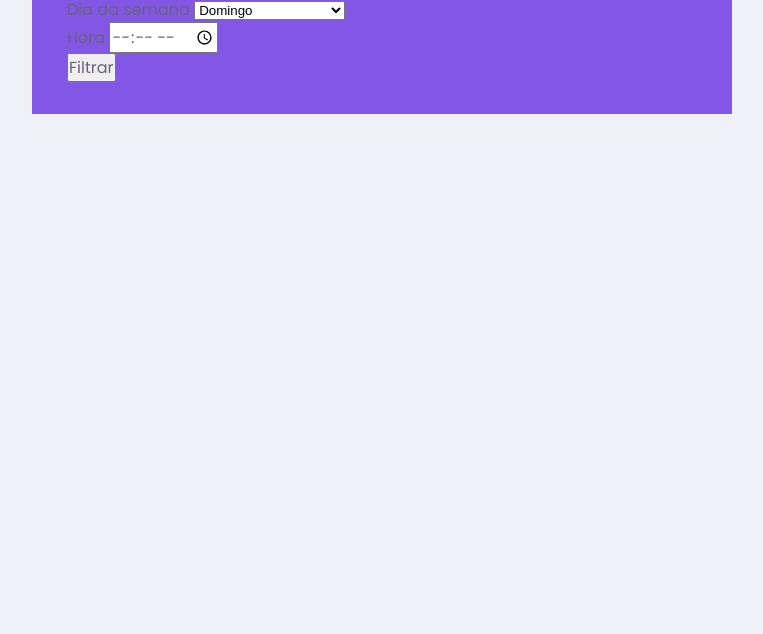
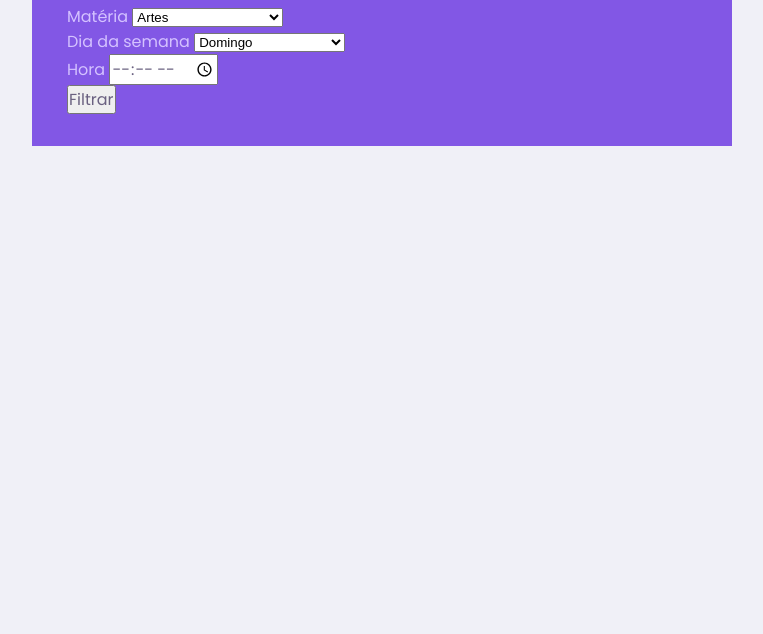
Before and after one commit to brunoedubems/Next-Level-Week-2-Trilha-discovery, a plain HTML site: page study.html in a window 1280 px wide. Shown: the part 166-800 px from the top of the page, without its empty margins (258-1021 px from the left). Drawn offline with Linux system fonts and the light colour scheme.

Commit message:
Update page-study.css

```diff
--- a/styles/partials/page-study.css
+++ b/styles/partials/page-study.css
@@ -43,3 +43,11 @@ margin: 0 auto;
     line-height: 4.2rem;
     color: var(--color-title-in-primary);
 }
+
+#search-teachers{
+    margin-top: 3.2rem;
+}
+
+#search-teachers label{
+    color: var(--color-text-in-primary)
+}
```
